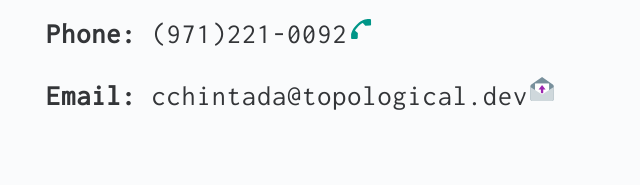
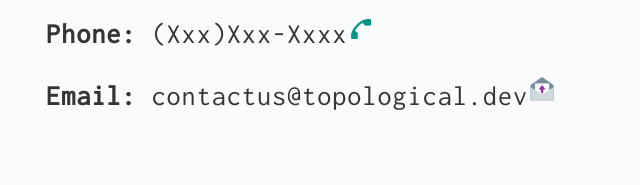
Before and after one commit to Topological-dev/topological-site, a Gatsby site: page /contact in a window 1280 px wide. Shown: the part 421-606 px from the top of the page, 18-658 px from the left. Built offline with nearby package versions, Linux system fonts and the light colour scheme; Gatsby itself is replaced by a stand-in of ours.

Commit message:
update the contact details

```diff
--- a/src/pages/contact.js
+++ b/src/pages/contact.js
@@ -19,8 +19,8 @@ const Contact = () => {
               shabby chic sustainable offal. Cray skateboard pitchfork sartorial
               cold-pressed forage pok pok kitsch beard cliche mlkshk distillery.
             </p>
-            <h4><b>phone: </b>(971)221-0092<FcPhone /></h4>
-            <h4 className="contact-email"><b>Email: </b>cchintada@topological.dev<FcFeedback /></h4>
+            <h4><b>phone: </b>(xxx)xxx-xxxx<FcPhone /></h4>
+            <h4 className="contact-email"><b>Email: </b>contactus@topological.dev<FcFeedback /></h4>
           </article>
           <article>
             <form className="form contact-form" action="https://formspree.io/f/mwkydnqe" method="POST">
```
